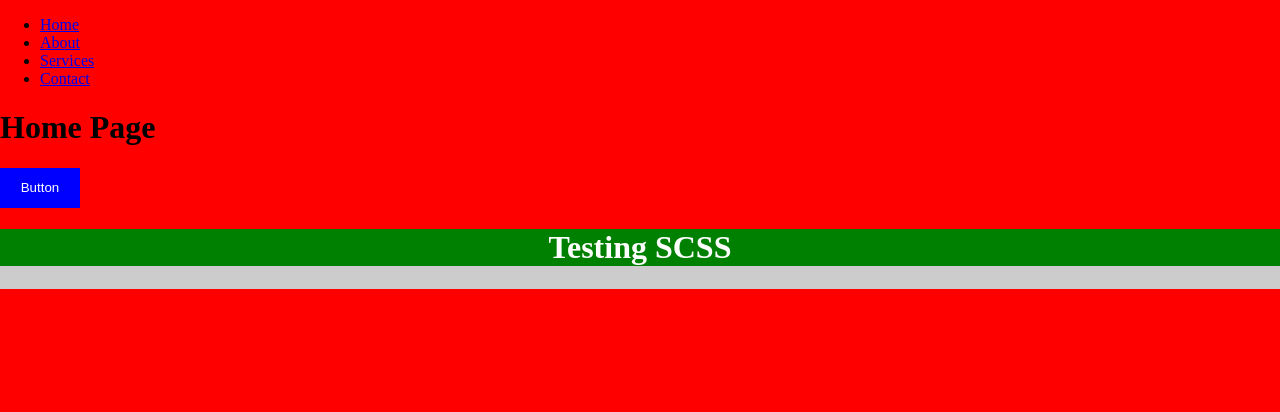
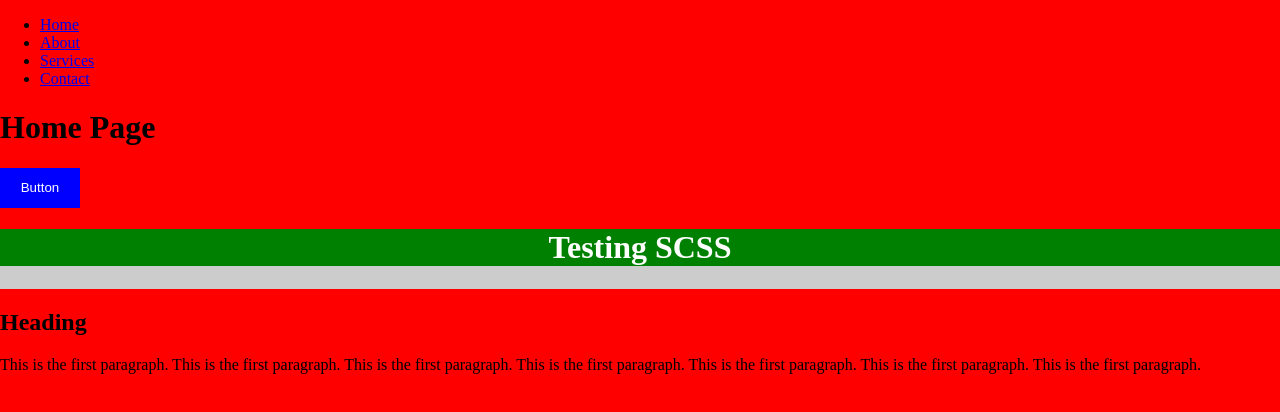
Before and after one commit to Imohh/React-frontend, a React (Create React App) app: page / in a window 1280 px wide. Shown: the top 412 px of the page. Built offline with nearby package versions, Linux system fonts and the light colour scheme.

Commit message:
new commit

```diff
--- a/src/portfolio/Home.js
+++ b/src/portfolio/Home.js
@@ -14,6 +14,17 @@ function Home () {
                 <h1>Testing SCSS</h1>
             </div>
         </div>
+
+        <div className="second_home">
+            <div className="second_inner">
+                <h2>Heading</h2>
+                <p>This is the first paragraph. This is the first paragraph. This is the first paragraph.
+                This is the first paragraph. This is the first paragraph.
+                This is the first paragraph. This is the first paragraph.
+                </p>
+            </div>
+        </div>
+
     </>
  )
 }
```
Also changed, not shown: src/portfolio/style/_config.scss (+7 -0 lines).
